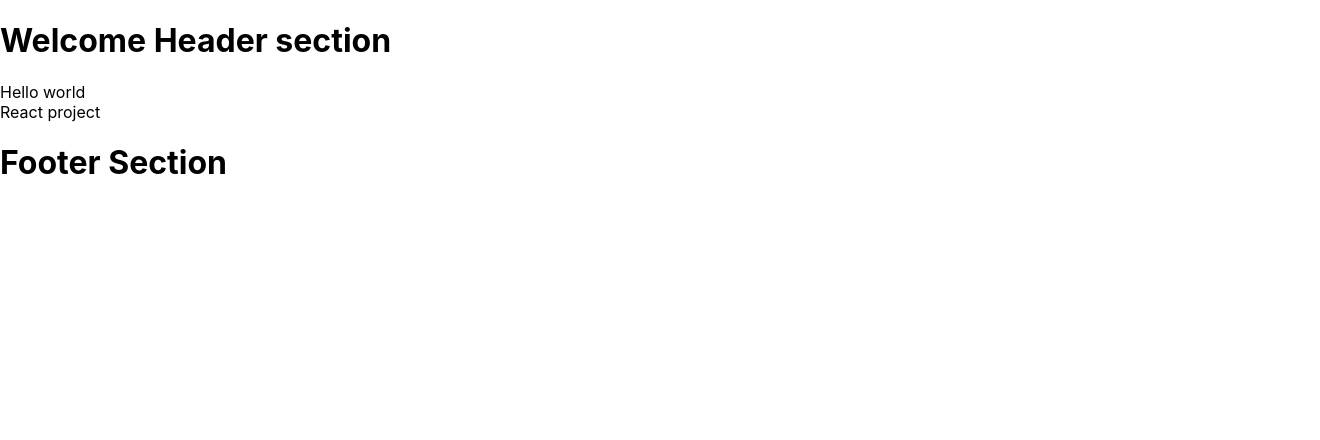
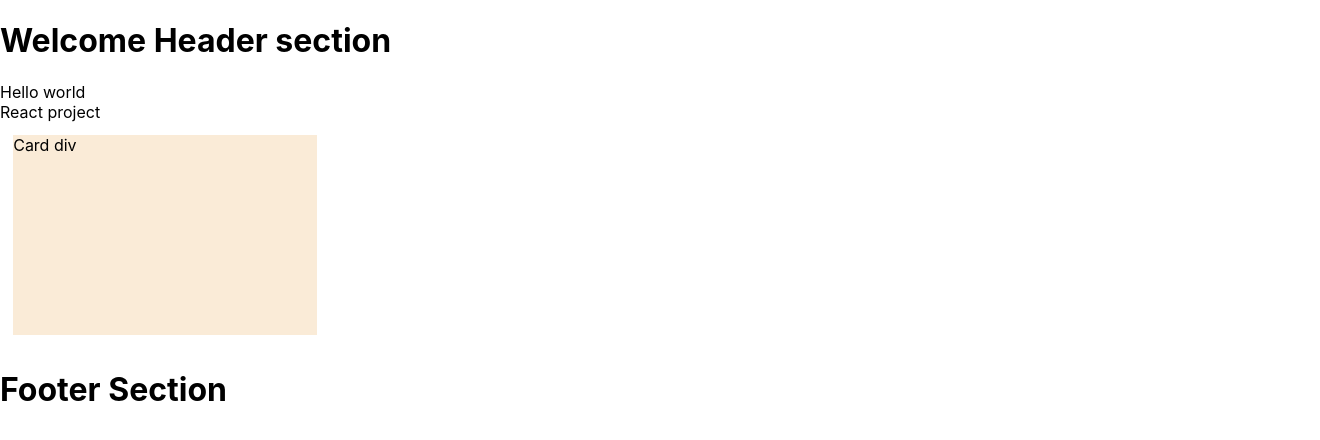
Before and after one commit to errishi/myfirst-react-project, a React (Create React App) app: page / in a window 1280 px wide. Shown: the top 440 px of the page, 1320 px wide, since content can reach past the window. Built offline with nearby package versions, Linux system fonts and the light colour scheme.

Commit message:
css property added

```diff
--- a/src/App.css
+++ b/src/App.css
@@ -36,3 +36,16 @@
     transform: rotate(360deg);
   }
 }
+
+.row{
+  width: 1320px;
+  margin: auto;
+  display: flex;
+}
+
+.cardItems{
+  flex-basis: 23%;
+  background-color: antiquewhite;
+  margin: 1%;
+  height: 200px;
+}
--- a/src/App.js
+++ b/src/App.js
@@ -7,7 +7,9 @@
   return (
     <div className="main">
       <Header/>
-
+      <div className='row'>
+        <Card/>
+      </div>
       <Footer/>
 
 
@@ -16,3 +18,10 @@
 }
 
 export default App;
+
+
+function Card(){
+  return(
+    <div className='cardItems'>Card div</div>
+  )
+}
```
